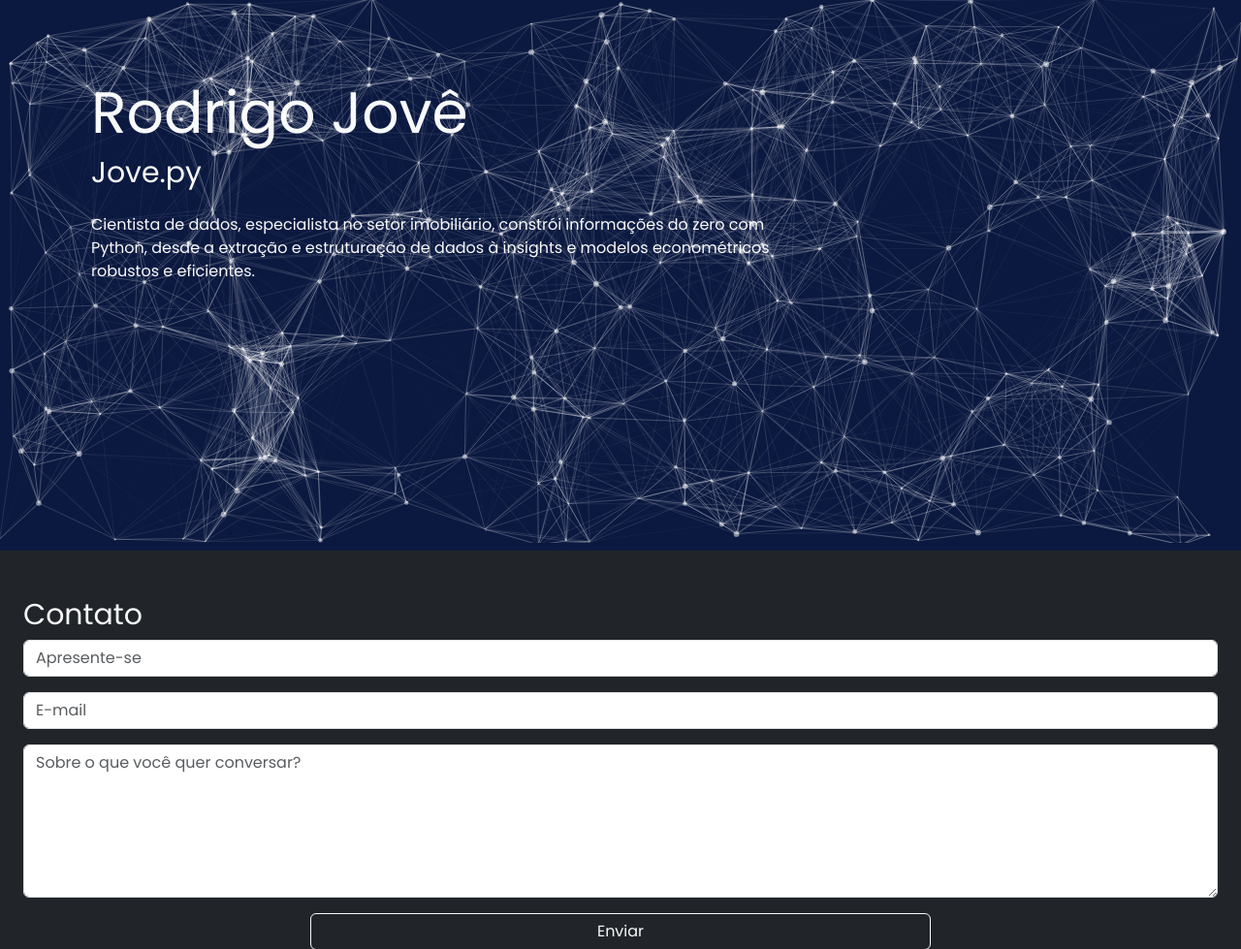
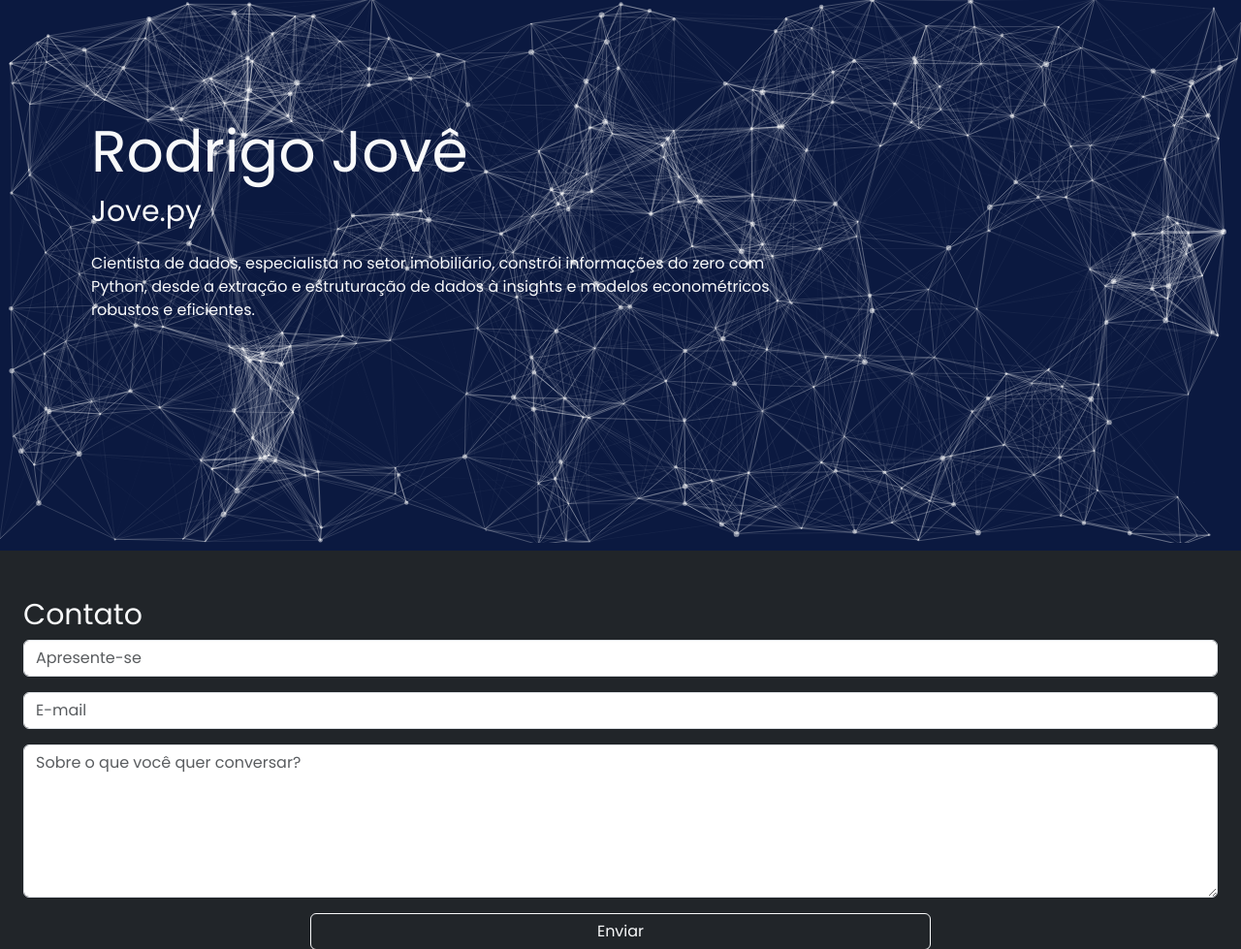
Before and after one commit to PortfolioJovePy/Portfolio, a Django app: page / in a window 1280 px wide. Shown: the part 94-1073 px from the top of the page at 97% size. Run offline with Django 4.2, Linux system fonts and the light colour scheme; some libraries are stand-ins or nearby versions.

Commit message:
Atualizar o apresentacao.html

```diff
--- a/principal/templates/desktop/apresentacao.html
+++ b/principal/templates/desktop/apresentacao.html
@@ -4,7 +4,7 @@
 <body>
     <div class="container fade-in mt-4 mb-4 text-start" style="height:80vh;background-color: #0B1940;position: relative;z-index:-1;">
       <div class="container-fluid">
-        <h1 class="text-light" style="font-size: 60px;margin-top:10vh;">Rodrigo Jovê</h1>
+        <h1 class="text-light" style="font-size: 60px;margin-top:15vh;">Rodrigo Jovê</h1>
         <h1 class="text-light mt-2" style="font-size: 30px;">Jove.py</h1>
         <div class="col-md-8">
           <p class="text-light mt-4">{{texto}}</p>
```
